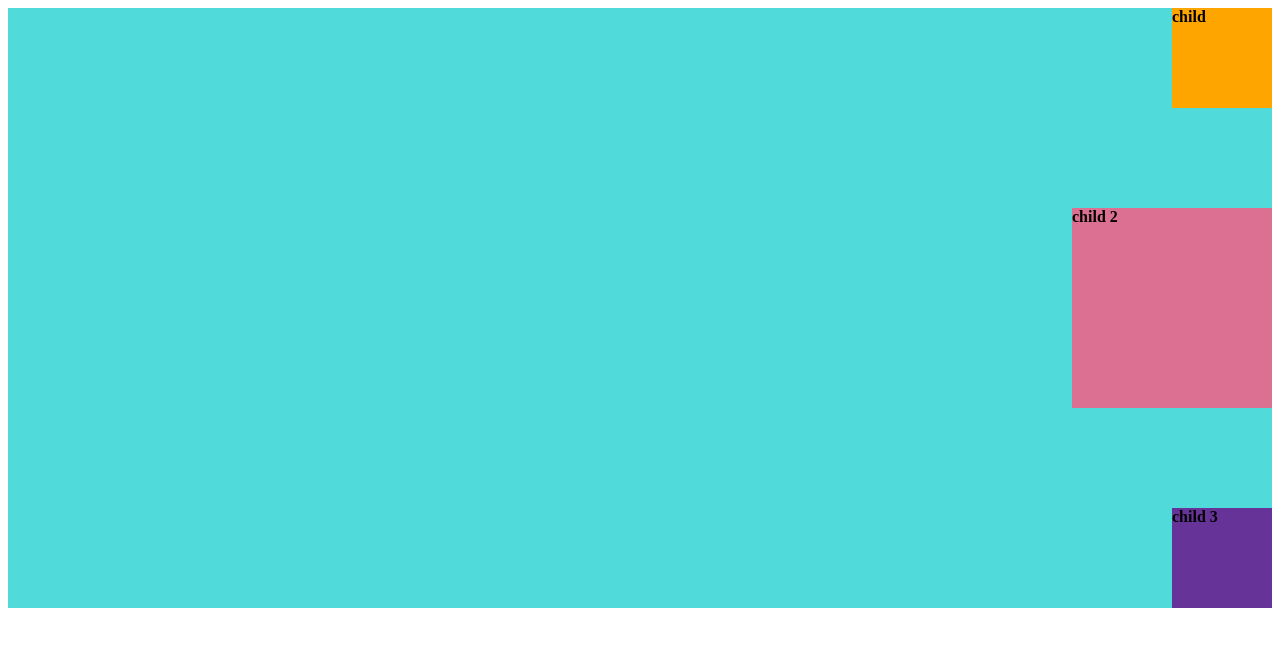
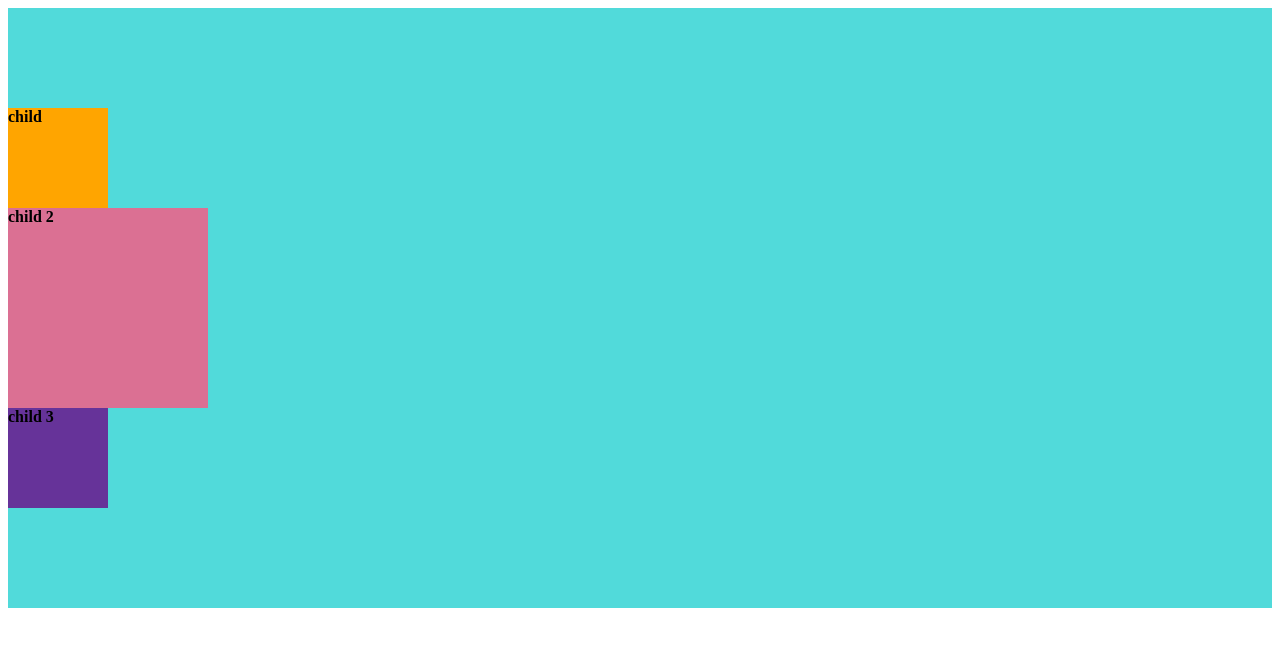
Before and after one commit to Kou-nagakura/CSS-, a plain HTML site: page 100_要素を思った配置する方法/start/index.html in a window 1280 px wide. Drawn offline with Linux system fonts and the light colour scheme.

Commit message:
コメント追記

```diff
--- a/100_要素を思った配置する方法/start/style.scss
+++ b/100_要素を思った配置する方法/start/style.scss
@@ -103,9 +103,16 @@
 //   align-items: flex-end;
 // }
 
+// .parent {
+//   display: flex;
+//   flex-direction: column;//縦か横に変更
+//   justify-content: space-between;//隙間の間隔
+//   align-items: flex-start;//左右配置
+// }
+
 .parent {
   display: flex;
-  flex-direction: column;
-  justify-content: space-between;
-  align-items: flex-end;
+  flex-direction: column;//縦か横に変更
+  justify-content: center;//隙間の間隔
+  align-items: flex-start;//左右配置
 }
```
Also changed, not shown: 100_要素を思った配置する方法/start/style.css, 1 other file.
